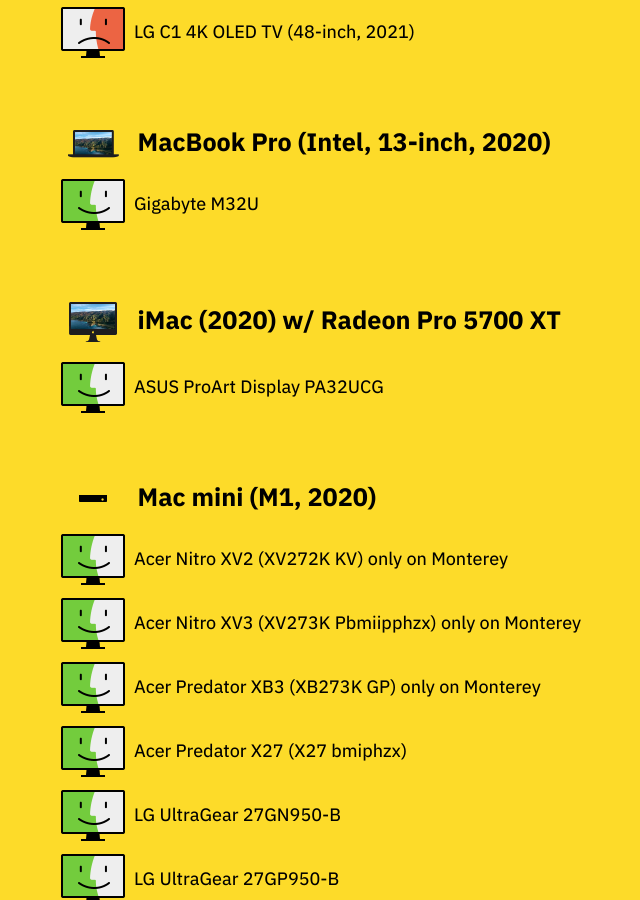
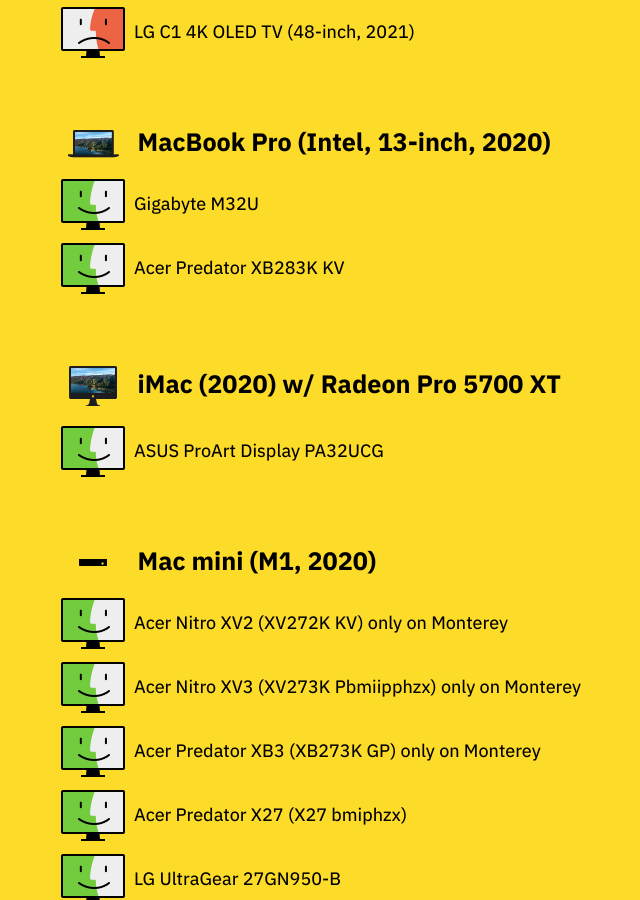
Before and after one commit to tonsky/tonsky.github.io, a Jekyll site: the page built from _posts/2021-02-24-monitors-mac.md, in a window 1280 px wide and 900 px high, scrolled down 2951 px. Shown: the whole window, without its empty margins (308-948 px from the left). Built offline with Jekyll 4.4.1, drawn with Linux system fonts in a browser that asks for light colours.

Commit message:
update XB283K for MacBook Pro 13inch 2020 Intel

```diff
--- a/_posts/2021-02-24-monitors-mac.md
+++ b/_posts/2021-02-24-monitors-mac.md
@@ -85,6 +85,8 @@
 ## <img src="mbp_13_2020.png" height=32> <span>MacBook Pro (Intel, 13-inch, 2020) </span>
 
 <div class="row"><img src="works.png" height=64> <span>Gigabyte M32U</span></div>
+
+<div class="row"><img src="works.png" height=64> <span>Acer Predator XB283K KV</span></div>
 
 ## <img src="imac_2020.png" height=44> <span>iMac (2020) w/ Radeon Pro 5700 XT</span>
 
```
